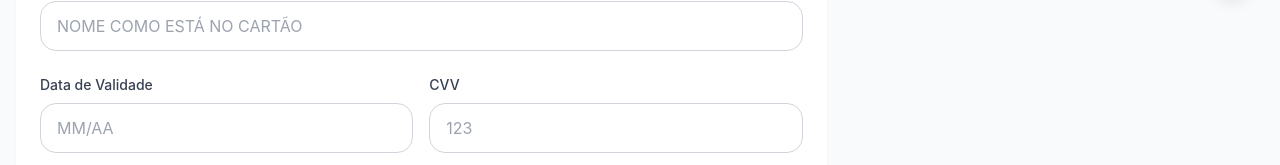
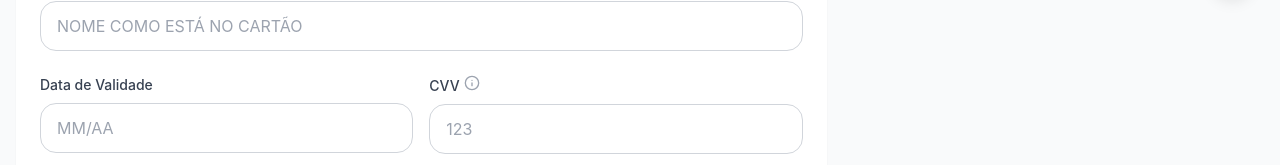
Before and after one commit to oondels/ecommerce-store, a React (Vite) app: page /payment in a window 1280 px wide. Shown: the part 782-947 px from the top of the page. Built offline with nearby package versions, Linux system fonts and the light colour scheme.

Commit message:
Add PIX Payment Option

```diff
--- a/src/pages/Payment.tsx
+++ b/src/pages/Payment.tsx
@@ -1,6 +1,6 @@
 import React, { useState, useEffect } from 'react';
 import { Link } from 'react-router-dom';
-import { CreditCard, QrCode, Ban as Bank, ChevronLeft, Copy, Shield, Clock } from 'lucide-react';
+import { ChevronLeft, CreditCard, QrCode, Ban as Bank, Lock, Info, Copy, Shield, Clock } from 'lucide-react';
 import Button from '../components/ui/Button';
 import { useCart } from '../context/CartContext';
 import { formatCurrency } from '../utils/formatCurrency';
@@ -57,7 +57,7 @@ const Payment: React.FC = () => {
   const formatCardNumber = (value: string) => {
     const v = value.replace(/\s+/g, '').replace(/[^0-9]/gi, '');
     const matches = v.match(/\d{4,16}/g);
-    const match = matches && matches[0] || '';
+    const match = (matches && matches[0]) || '';
     const parts = [];
 
     for (let i = 0, len = match.length; i < len; i += 4) {
@@ -223,6 +223,13 @@ const Payment: React.FC = () => {
                       <div>
                         <label className="block text-sm font-medium text-gray-700 mb-2">
                           CVV
+                          <button
+                            type="button"
+                            className="ml-1 text-gray-400 hover:text-gray-500"
+                            title="The 3 or 4 digit security code on your card"
+                          >
+                            <Info className="w-4 h-4" />
+                          </button>
                         </label>
                         <input
                           type="text"
```
